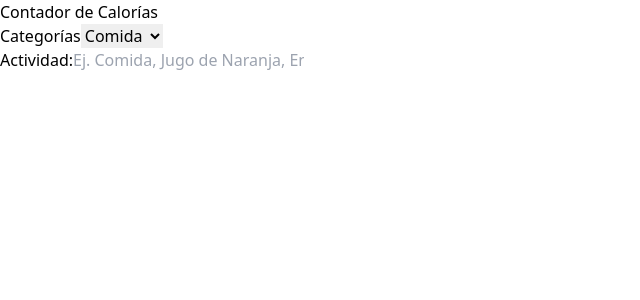
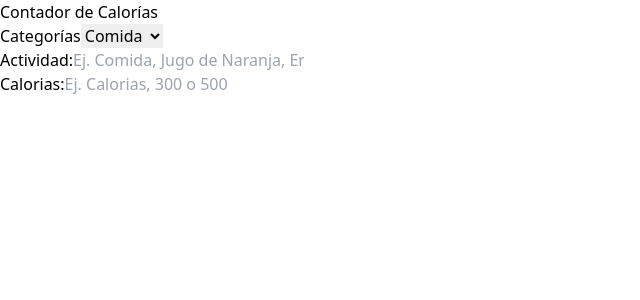
Before and after one commit to cilfonegabriel/calorie-tracker, a React (Vite) app: page / in a window 1280 px wide. Shown: the top 300 px of the page, without its empty margins (0-640 px from the left). Built offline with nearby package versions, Linux system fonts and the light colour scheme.

Commit message:
Add form to calories

```diff
--- a/src/components/Form.tsx
+++ b/src/components/Form.tsx
@@ -32,6 +32,16 @@ export default function Form() {
             />
         </div>
 
+        <div className="grid grid-cols-1 gap-3">
+            <label htmlFor="calories" className="font-bold">Calorias:</label>
+            <input
+                id="calories"
+                type="number"
+                className="border border-slate-300 p-2 rounded-lg"
+                placeholder="Ej. Calorias, 300 o 500"
+            />
+        </div>
+
     </form>
   )
 }
```
